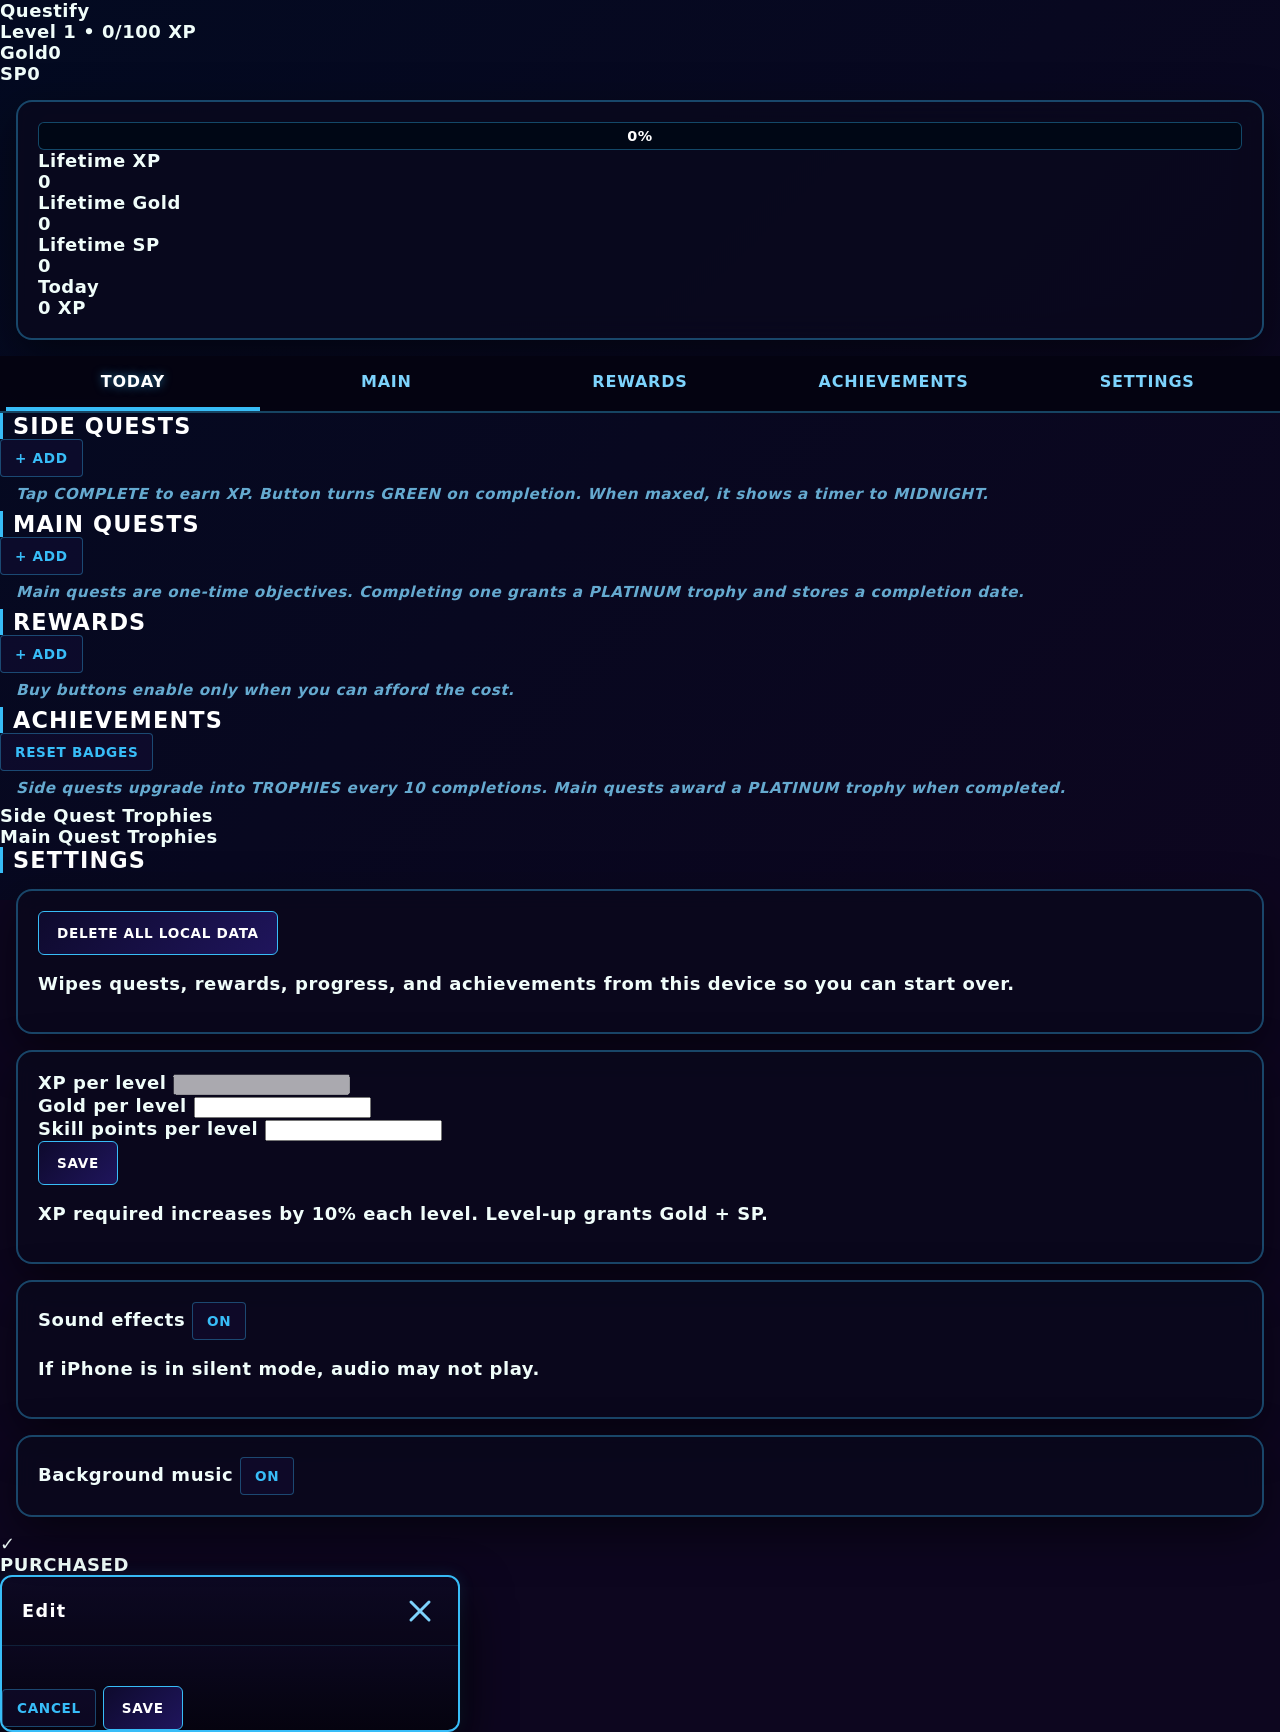
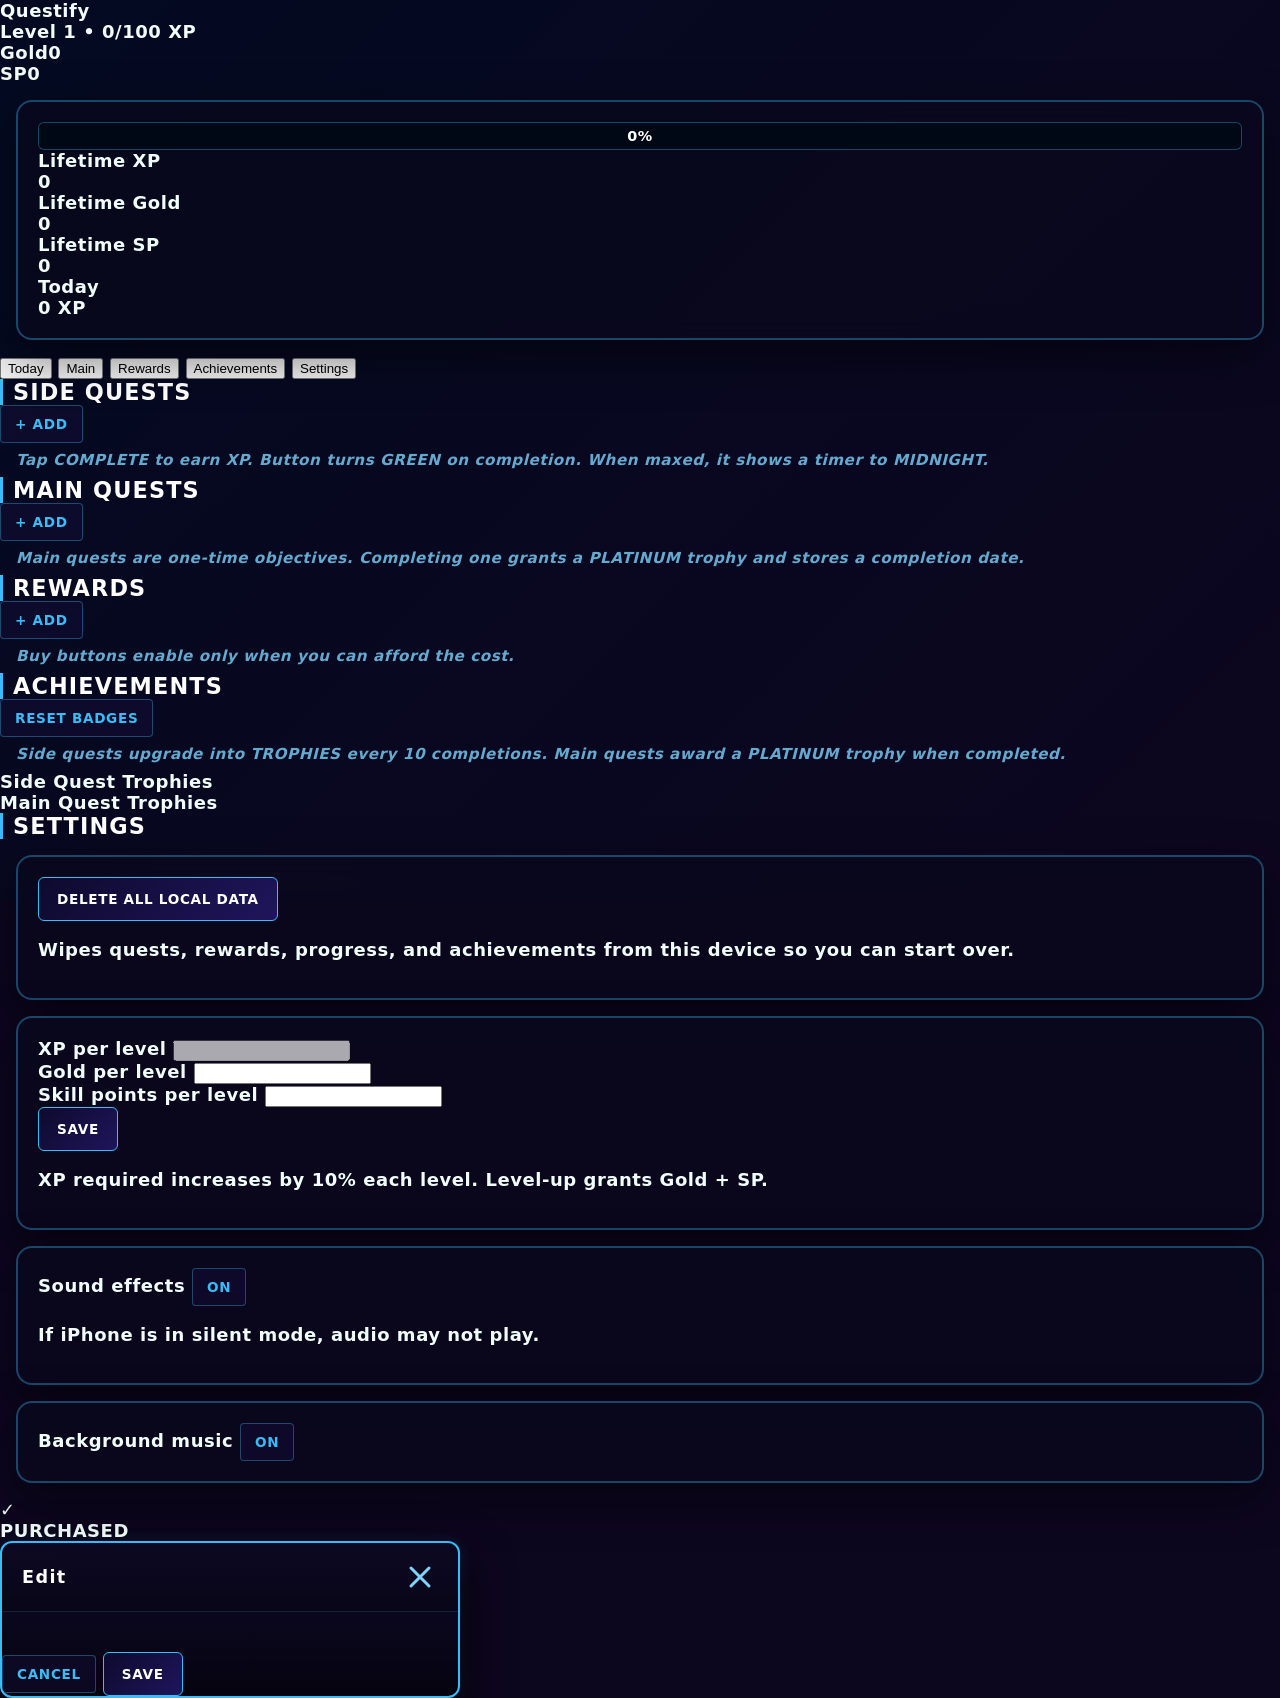

Add files via upload

--- a/styles.css
+++ b/styles.css
@@ -24,11 +24,10 @@ body, html {
   padding: 0;
   width: 100%;
   overflow-x: hidden;
+  min-height: 100vh;
 }
 body {
   background-color: var(--bg-bottom);
-  background-image: linear-gradient(135deg, var(--bg-top) 0%, var(--bg-bottom) 100%);
-  background-attachment: fixed;
   color: var(--text);
   font-family: var(--fontUi);
   font-size: 18px;
@@ -37,21 +36,15 @@ body {
   -webkit-font-smoothing: antialiased;
   box-sizing: border-box;
 }
-*, *::before, *::after { box-sizing: inherit; }
+body::before {
+  content: "";
+  position: fixed;
+  inset: 0;
+  background-image: linear-gradient(135deg, var(--bg-top) 0%, var(--bg-bottom) 100%);
+  z-index: -1;
+}
 
-/* Page Switching Control */
-main .view-panel {
-  display: none;
-  width: 100%;
-}
-main .view-panel.active {
-  display: block;
-  animation: pageFadeIn 0.25s ease-out forwards;
-}
-@keyframes pageFadeIn {
-  from { opacity: 0; transform: translateY(4px); }
-  to { opacity: 1; transform: translateY(0); }
-}
+*, *::before, *::after { box-sizing: inherit; }
 
 /* Scroll Bars */
 ::-webkit-scrollbar {
@@ -91,9 +84,9 @@ input[type=number] { -moz-appearance: textfield; }
   position: sticky;
   top: 0;
   z-index: 100;
-  gap: 12px;
   box-shadow: 0 4px 25px rgba(0, 85, 255, 0.25);
 }
+.header-toolbar { display: flex; width: 100%; justify-content: space-between; align-items: center; margin-bottom: 12px; }
 .brand-centered { text-align: center; }
 .brand-centered .title { font-family: var(--fontHud); font-size: 2rem; font-weight: 900; color: #fff; letter-spacing: 0.1em; text-transform: uppercase; }
 .brand-centered .sub { font-size: 1.1rem; color: var(--accent-light); font-weight: 800; margin-top: 2px; font-family: var(--fontHud); }
@@ -129,7 +122,7 @@ input[type=number] { -moz-appearance: textfield; }
 .gold-node .res-val { color: #fbbf24; }
 .sp-node { border-color: var(--accent-light); box-shadow: 0 0 15px rgba(56, 189, 248, 0.15); }
 .sp-node .res-val { color: var(--accent-light); }
-.hp-node { border-color: #ef4444; box-shadow: 0 0 15px rgba(239, 68, 68, 0.15); } /* Updated to Red Heart Match */
+.hp-node { border-color: #ef4444; box-shadow: 0 0 15px rgba(239, 68, 68, 0.15); }
 .hp-node .res-val { color: #ef4444; }
 .hc-node { border-color: #f59e0b; box-shadow: 0 0 15px rgba(245, 158, 11, 0.15); }
 .hc-node .res-val { color: #f59e0b; }
@@ -143,42 +136,48 @@ input[type=number] { -moz-appearance: textfield; }
 .barText { position: absolute; inset: 0; display: flex; align-items: center; justify-content: center; font-family: var(--fontHud); font-weight: 900; font-size: 0.9rem; color: #fff; background: rgba(0, 0, 0, 0.2); }
 
 .category-metrics-grid {
-  display: flex;
-  flex-direction: column;
-  gap: 16px;
-  margin-top: 8px;
-  padding: 16px;
-  background: rgba(5, 3, 15, 0.6);
-  border-radius: 12px;
-  border: 1px solid var(--lineSoft);
-  width: 100%;
+  display: flex; flex-direction: column; gap: 16px; margin-top: 8px; padding: 16px;
+  background: rgba(5, 3, 15, 0.6); border-radius: 12px; border: 1px solid var(--lineSoft); width: 100%;
 }
 .cat-progress-block { display: flex; flex-direction: column; gap: 6px; width: 100%; }
 .cat-header { display: flex; justify-content: space-between; align-items: center; font-size: 0.95rem; font-family: var(--fontHud); font-weight: 800; color: #f1f5f9; gap: 8px; }
 .mini-barWrap { height: 12px; background: rgba(0,0,0,0.5); border-radius: 3px; overflow: hidden; position: relative; border: 1px solid rgba(56,189,248,0.2); width: 100%; }
 
-.cat-health-fill { background: linear-gradient(90deg, #b91c1c, #ef4444); } /* Updated to Red Match */
+.cat-health-fill { background: linear-gradient(90deg, #b91c1c, #ef4444); }
 .cat-financial-fill { background: linear-gradient(90deg, #be185d, #ec4899); }
 .cat-honeydew-fill { background: linear-gradient(90deg, #b45309, #f59e0b); }
 
-/* Menu Tabs at the Top */
-.tabs { display: flex; padding: 0 6px; background: var(--navBg); border-bottom: 2px solid var(--line); backdrop-filter: blur(14px); max-width: 100%; }
-.tab { flex: 1; background: none; border: none; color: var(--muted); font-family: var(--fontHud); font-size: 1rem; font-weight: 800; padding: 16px 4px; text-align: center; border-bottom: 4px solid transparent; transition: color 0.2s, border-color 0.2s; text-transform: uppercase; cursor: pointer; min-width: 0; overflow: hidden; text-overflow: ellipsis; white-space: nowrap; letter-spacing: 0.05em; }
-.tab.active { color: #fff; border-bottom-color: var(--accent-light); text-shadow: 0 0 10px rgba(56, 189, 248, 0.6); }
-
+/* Main Panels */
 .section-top { display: flex; align-items: center; justify-content: space-between; padding: 22px 16px 4px; gap: 12px; width: 100%; }
 .hintLine { padding: 8px 16px; font-size: 0.95rem; color: var(--muted); font-style: italic; opacity: 0.8; }
 
-.panelInner { background: rgba(255, 255, 255, 0.02); padding: 16px; border-radius: 12px; border: 1px solid var(--lineSoft); margin: 0 16px; }
+.panelInner { background: rgba(255, 255, 255, 0.02); padding: 16px; padding-bottom: 24px; border-radius: 12px; border: 1px solid var(--lineSoft); margin: 0 16px; }
 .scrollList { display: flex; flex-direction: column; gap: 10px; width: 100%; }
-.itemCard { background: rgba(14, 11, 41, 0.5); border: 1px solid var(--lineSoft); border-radius: 12px; padding: 16px; display: flex; align-items: center; justify-content: space-between; gap: 12px; transition: background 0.15s, border-color 0.15s; width: 100%; min-width: 0; }
+.itemCard { background: rgba(14, 11, 41, 0.5); border: 1px solid var(--lineSoft); border-radius: 12px; padding: 16px; display: flex; align-items: flex-start; justify-content: space-between; gap: 12px; transition: background 0.15s, border-color 0.15s; width: 100%; min-width: 0; flex-wrap: wrap; }
 .itemCard:hover { background: rgba(27, 21, 74, 0.6); border-color: var(--accent-light); }
-.itemCard.completed { opacity: 0.35; background: rgba(0,0,0,0.4); border-color: transparent; }
+
+/* Updated Completed/Cooldown State */
+.itemCard.completed { 
+  background: rgba(6, 35, 20, 0.75); 
+  border-color: rgba(16, 185, 129, 0.25); 
+}
+.itemCard.completed .itemTitle,
+.itemCard.completed .itemSubtitle,
+.itemCard.completed .itemButtonGroup {
+  opacity: 0.4;
+}
+.itemCard.completed .itemCountdown {
+  opacity: 1; /* Keeps the timer fully opaque */
+  color: #34d399; /* Bright green to match the tint */
+  text-shadow: 0 0 8px rgba(52, 211, 153, 0.4);
+}
 
 .itemMeta { flex: 1; min-width: 0; }
 .itemTitle { font-family: var(--fontHud); font-size: 1.15rem; font-weight: 700; color: #fff; margin-bottom: 4px; overflow: hidden; text-overflow: ellipsis; white-space: nowrap; font-variant: small-caps; }
-.itemSubtitle { font-size: 0.9rem; color: var(--muted); font-weight: 700; overflow: hidden; text-overflow: ellipsis; white-space: nowrap; }
-.itemCountdown { font-size: 0.78rem; color: #f59e0b; font-family: var(--fontHud); font-weight: 700; letter-spacing: 0.04em; margin-top: 4px; opacity: 0.85; }
+.itemSubtitle { font-size: 0.9rem; color: var(--muted); font-weight: 700; white-space: normal; word-wrap: break-word; }
+.itemCountdown { font-size: 0.78rem; color: #f59e0b; font-family: var(--fontHud); font-weight: 700; letter-spacing: 0.04em; margin-top: 4px; opacity: 0.85; transition: opacity 0.2s, color 0.2s; }
+
+.itemButtonGroup { display: flex; gap: 6px; flex-shrink: 0; align-items: center; flex-wrap: wrap; justify-content: flex-end; }
 
 /* Buttons */
 .btn { background: linear-gradient(135deg, #0e0a2d, #1f155c); border: 1px solid var(--accent-light); color: #fff; font-family: var(--fontHud); font-size: 0.85rem; font-weight: 800; padding: 10px 18px; min-height: 44px; border-radius: 6px; cursor: pointer; display: inline-flex; align-items: center; justify-content: center; gap: 6px; max-width: 100%; text-transform: uppercase; letter-spacing: 0.05em; }
@@ -190,24 +189,31 @@ input[type=number] { -moz-appearance: textfield; }
 .btnUndo { background: #0f0a26; border: 1px solid var(--lineSoft); font-size: 0.85rem; padding: 4px 12px; min-height: 34px; border-radius: 4px; color: #ef4444; cursor: pointer; }
 .btnUndo:hover { background: #ef4444; color: #fff; }
 
-/* Popup Box Layouts */
-.modalOverlay { position: fixed; inset: 0; background: rgba(4, 3, 13, 0.95); backdrop-filter: blur(15px); z-index: 200; display: none; align-items: center; justify-content: center; padding: 16px; overflow: hidden; }
+/* Modals */
+.modalOverlay { position: fixed; inset: 0; background: rgba(4, 3, 13, 0.95); backdrop-filter: blur(15px); z-index: 400; display: none; align-items: center; justify-content: center; padding: 16px; overflow: hidden; }
 .modal { background: linear-gradient(180deg, #100b2b 0%, #05030f 100%); border: 2px solid var(--accent-light); border-radius: 12px; width: 100%; max-width: 460px; display: flex; flex-direction: column; box-shadow: var(--shadow); max-height: 85vh; overflow: hidden; }
 .modalTop { display: flex; justify-content: space-between; align-items: center; padding: 16px 20px; border-bottom: 1px solid var(--lineSoft); flex-shrink: 0; width: 100%; background: rgba(0, 0, 0, 0.2); }
 .modalTitle { font-family: var(--fontHud); font-weight: 900; font-size: 1.1rem; color: #fff; letter-spacing: 0.08em; min-width: 0; overflow: hidden; text-overflow: ellipsis; white-space: nowrap; }
 
-.modalBody { padding: 20px; overflow-y: auto; overflow-x: hidden; max-height: 70vh; -webkit-overflow-scrolling: touch; width: 100%; display: flex; flex-direction: column; }
-.form-grid { display: grid; grid-template-columns: repeat(auto-fit, minmax(140px, 1fr)); gap: 12px; width: 100%; }
+.modalBody { padding: 20px; overflow-y: auto; overflow-x: hidden; max-height: calc(60vh - env(safe-area-inset-bottom, 20px)); -webkit-overflow-scrolling: touch; width: 100%; display: flex; flex-direction: column; }
 
+/* Drawers (Slide-Up Modals) */
+.drawerOverlay { position: fixed; inset: 0; background: rgba(4, 3, 13, 0.85); backdrop-filter: blur(10px); z-index: 300; display: none; flex-direction: column; justify-content: flex-end; }
+.drawer { background: linear-gradient(180deg, #100b2b 0%, #05030f 100%); border-top: 2px solid var(--accent-light); border-radius: 20px 20px 0 0; box-shadow: 0 -10px 40px rgba(0, 85, 255, 0.3); width: 100%; max-height: calc(90vh - env(safe-area-inset-top, 0px)); display: flex; flex-direction: column; transform: translateY(100%); transition: transform 0.3s cubic-bezier(0.1, 0.9, 0.2, 1); }
+.drawerOverlay.open .drawer { transform: translateY(0); }
+.drawerTop { display: flex; justify-content: space-between; align-items: center; padding: 16px 20px; border-bottom: 1px solid var(--lineSoft); flex-shrink: 0; }
+.drawerBody { padding: 20px 20px calc(40px + env(safe-area-inset-bottom, 0px)); overflow-y: auto; -webkit-overflow-scrolling: touch; }
+
+/* Forms */
+.form-grid { display: grid; grid-template-columns: repeat(auto-fit, minmax(140px, 1fr)); gap: 12px; width: 100%; }
 .field { display: flex; flex-direction: column; gap: 6px; margin-bottom: 14px; width: 100%; }
 .field label { font-size: 0.8rem; color: var(--accent-light); text-transform: uppercase; font-family: var(--fontHud); font-weight: 700; letter-spacing: 0.05em; }
-.field input, .field select { background: var(--inputBg); border: 1px solid var(--line); border-radius: 6px; padding: 12px; color: #fff; font-family: inherit; font-size: 1rem; min-height: 46px; width: 100%; max-width: 100%; box-sizing: border-box; }
+.field input, .field select { background: var(--inputBg); border: 1px solid var(--line); border-radius: 6px; padding: 12px; color: #fff; font-family: inherit; font-size: 16px; min-height: 46px; width: 100%; max-width: 100%; box-sizing: border-box; }
 .field input:focus, .field select:focus { outline: none; border-color: var(--accent-light); box-shadow: 0 0 10px rgba(56, 189, 248, 0.4); }
 
 @media (max-width: 480px) {
   .style-responsive { grid-template-columns: 1fr; gap: 10px; }
   .resource-hud { grid-template-columns: repeat(2, 1fr); }
-  .hc-node { grid-column: span 2; }
 }
 
 h2, h3 { font-family: var(--fontHud); font-weight: 900; margin: 0; text-transform: uppercase; letter-spacing: 0.05em; }
@@ -219,7 +225,7 @@ h2 { font-size: 1.4rem; color: #fff; border-left: 3px solid var(--accent-light);
 .celebrateTitle { font-family: var(--fontHud); font-size: 2.2rem; font-weight: 900; color: #fff; text-shadow: 0 0 20px var(--accent-light); }
 .celebrateSub { font-size: 1.1rem; color: var(--accent-light); font-family: var(--fontHud); text-transform: uppercase; margin-top: 8px; letter-spacing: 0.1em; }
 
-.toast { position: fixed; bottom: 25px; left: 50%; transform: translateX(-50%); background: #0d061f; border: 2px solid var(--accent-light); padding: 12px 24px; border-radius: 4px; font-family: var(--fontHud); font-weight: 800; font-size: 0.95rem; color: #fff; z-index: 700; opacity: 0; pointer-events: none; transition: opacity 0.2s; box-shadow: 0 10px 30px rgba(0,85,255,0.4); }
+.toast { position: fixed; bottom: calc(25px + env(safe-area-inset-bottom, 0px)); left: 50%; transform: translateX(-50%); background: #0d061f; border: 2px solid var(--accent-light); padding: 12px 24px; border-radius: 4px; font-family: var(--fontHud); font-weight: 800; font-size: 0.95rem; color: #fff; z-index: 700; opacity: 0; pointer-events: none; transition: opacity 0.2s; box-shadow: 0 10px 30px rgba(0,85,255,0.4); }
 .toast.show { opacity: 1; }
 .iconBtn { background: none; border: none; color: var(--muted); font-size: 1.2rem; cursor: pointer; display: flex; align-items: center; justify-content: center; min-width: 36px; min-height: 36px; padding: 0; }
 .iconBtn:hover { color: #fff; }
